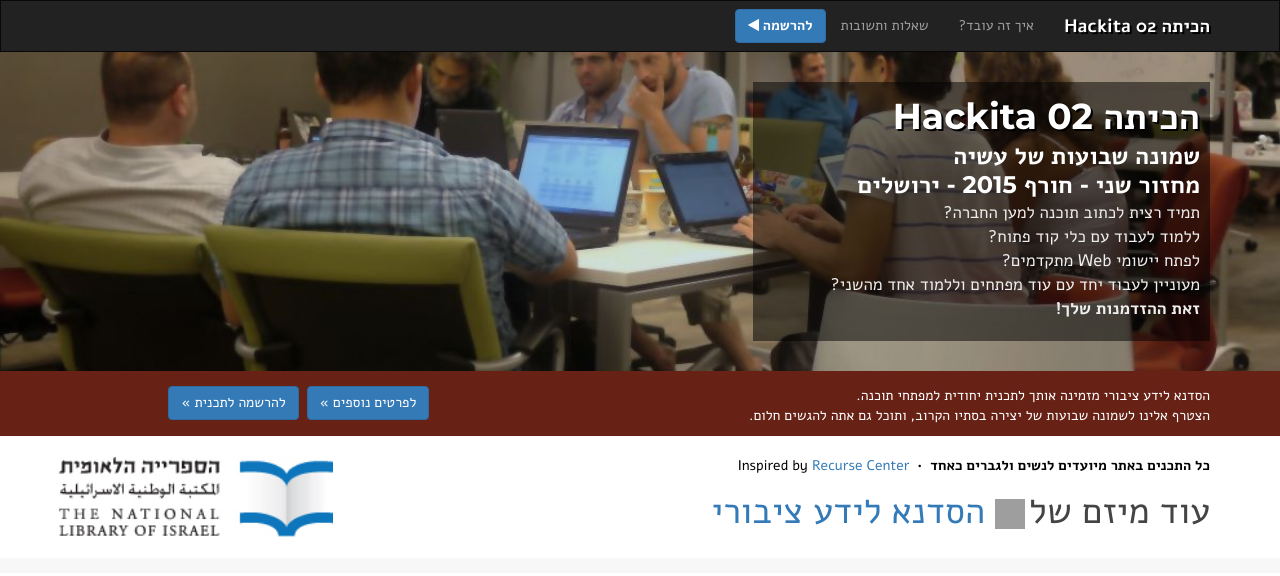
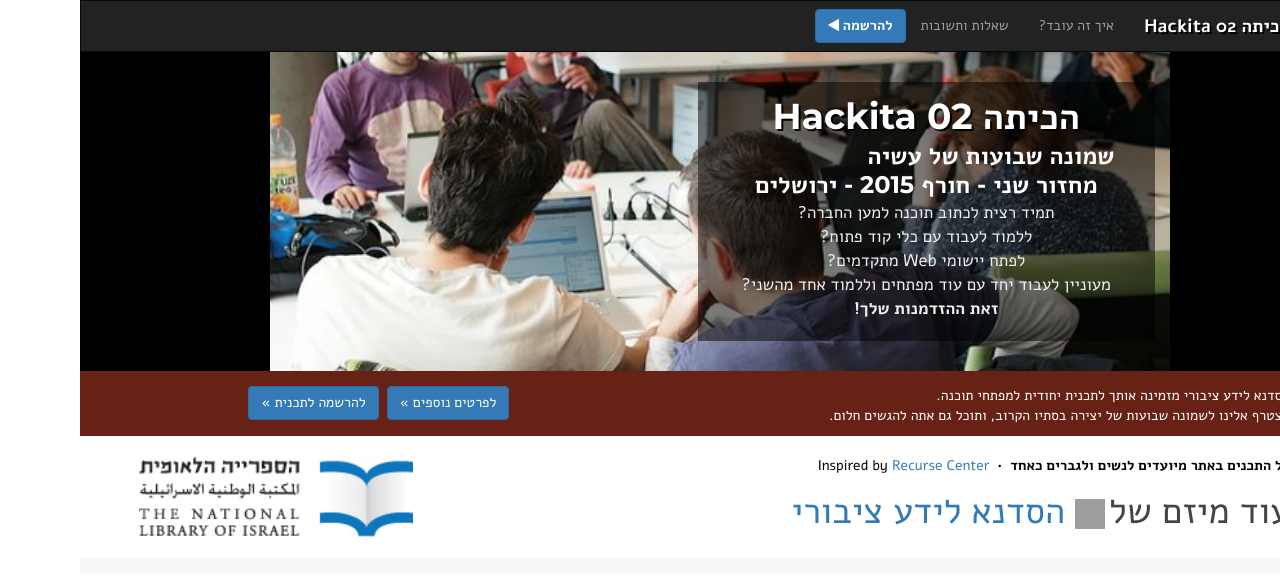
Before and after one commit to nonZero/Hackita02, a Django app: template website/templates/website/home.html in a window 1280 px wide; the page is wider, and only the part inside the window is pictured. Shown: the top 576 px of that part. Run offline with Django 3.2, Linux system fonts and the light colour scheme; the template is opened without the code that fills it, so the values that code supplies are empty; some libraries are stand-ins or nearby versions; grey boxes are pictures that could not be loaded.

Commit message:
Changed homepage background image

```diff
--- a/website/static/css/hackita02.css
+++ b/website/static/css/hackita02.css
@@ -38,11 +38,19 @@ h2 {
     font-family: 'Montserrat', 'Alef', sans-serif;
 }
 
+.home-top {
+    background: black;
+}
+
 #intro {
     padding: 30px 0 0;
-    background: url('../img/top-bg.jpg') no-repeat center center;
+    background: url('../img/intro.jpg') no-repeat center center;
+    max-width: 900px;
     background-size: cover;
     color: #eee;
+    margin-left:auto;
+    margin-right:auto;
+    text-align: center;
 }
 
 #intro .shady {
--- a/website/templates/website/home.html
+++ b/website/templates/website/home.html
@@ -2,6 +2,7 @@
 {% block content_container %}
 
     <div>
+        <div class="home-top">
             <div id="intro" class="pull-up">
                 <div class="container">
                     <div class="row">
@@ -60,7 +61,8 @@
                                         לפתח יישומי Web מתקדמים?
                                     </li>
                                     <li>
-                                    מעוניין לעבוד יחד עם עוד מפתחים וללמוד אחד
+                                        מעוניין לעבוד יחד עם עוד מפתחים וללמוד
+                                        אחד
                                         מהשני?
                                     </li>
                                     <li>
@@ -72,7 +74,7 @@
                         </div>
                     </div>
                 </div>
-        </div>
+            </div>        </div>
 
 
         <div id="teaser">
```
Also changed, not shown: website/static/img/intro.jpg (added). Lines whose indentation alone changed are shown as unchanged.
